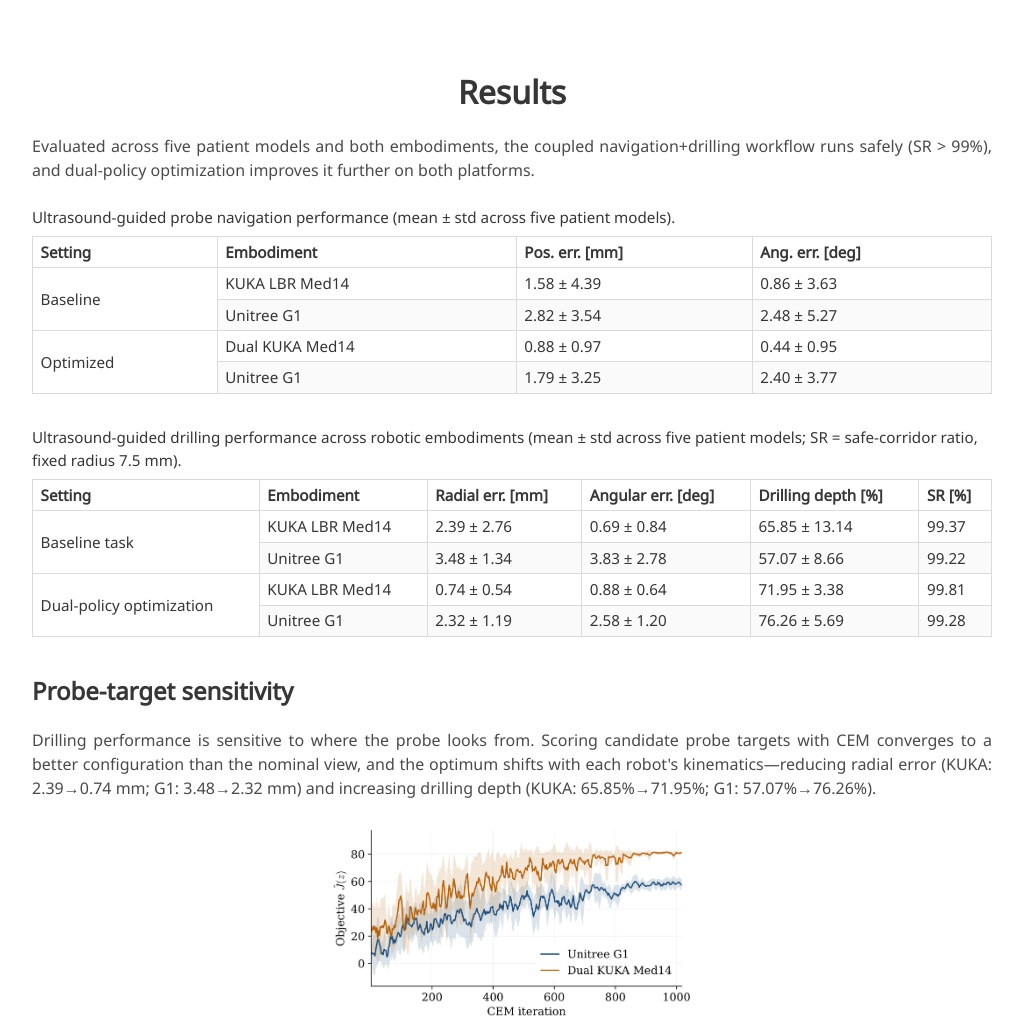
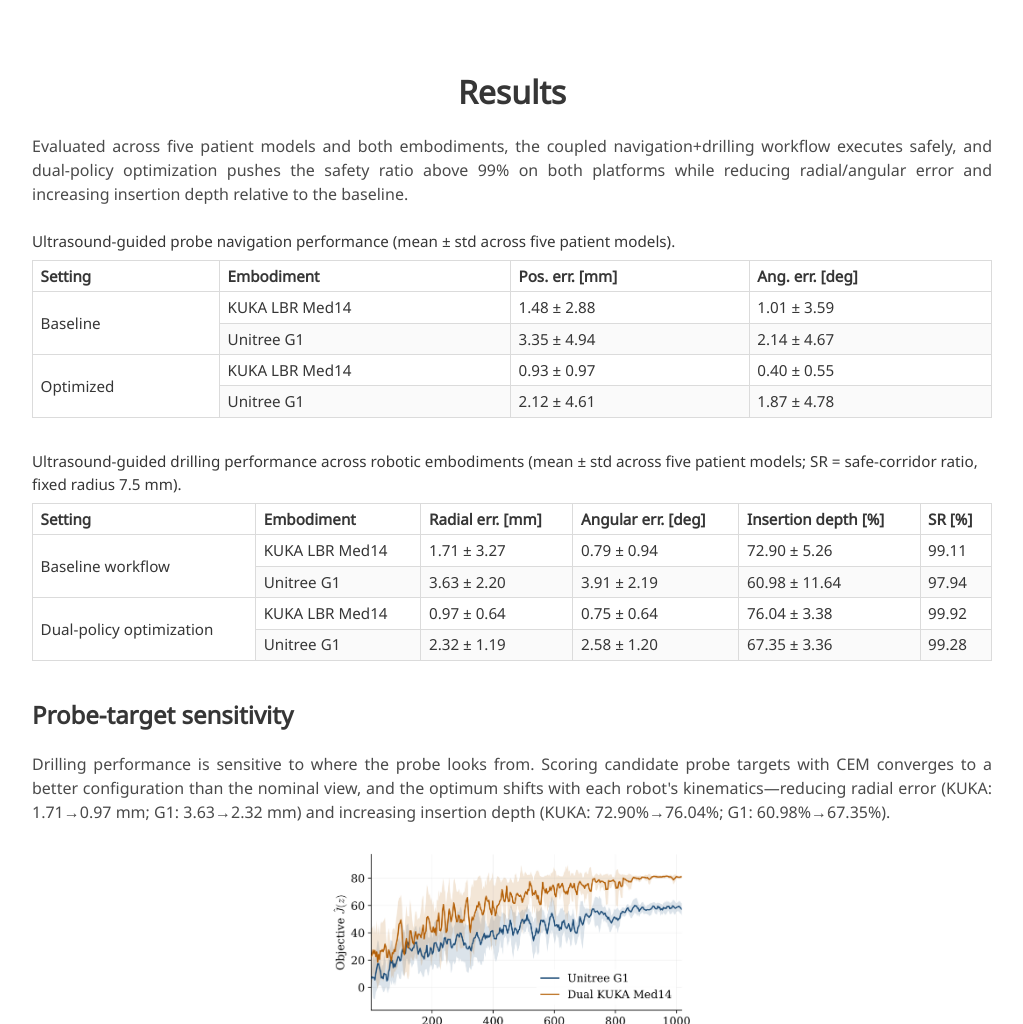
Before and after one commit to SonoSurgeon/sonosurgeon.github.io, a plain HTML site: page index.html in a window 1280 px wide. Shown: the part 3340-4364 px from the top of the page, without its empty margins (128-1151 px from the left). Drawn offline with nearby package versions, Linux system fonts and the light colour scheme; some icons are missing; a web font is replaced by a local one.

Commit message:
updates results

```diff
--- a/index.html
+++ b/index.html
@@ -192,7 +192,7 @@
 
         <div class="content has-text-justified">
           <p>
-            Evaluated across five patient models and both embodiments, the coupled navigation+drilling workflow runs safely (SR&nbsp;&gt;&nbsp;99%), and dual-policy optimization improves it further on both platforms.
+            Evaluated across five patient models and both embodiments, the coupled navigation+drilling workflow executes safely, and dual-policy optimization pushes the safety ratio above 99% on both platforms while reducing radial/angular error and increasing insertion depth relative to the baseline.
           </p>
         </div>
 
@@ -205,10 +205,10 @@
               <tr><th>Setting</th><th>Embodiment</th><th>Pos. err. [mm]</th><th>Ang. err. [deg]</th></tr>
             </thead>
             <tbody>
-              <tr><td rowspan="2">Baseline</td><td>KUKA LBR Med14</td><td>1.58 &plusmn; 4.39</td><td>0.86 &plusmn; 3.63</td></tr>
-              <tr><td>Unitree G1</td><td>2.82 &plusmn; 3.54</td><td>2.48 &plusmn; 5.27</td></tr>
-              <tr><td rowspan="2">Optimized</td><td>Dual KUKA Med14</td><td>0.88 &plusmn; 0.97</td><td>0.44 &plusmn; 0.95</td></tr>
-              <tr><td>Unitree G1</td><td>1.79 &plusmn; 3.25</td><td>2.40 &plusmn; 3.77</td></tr>
+              <tr><td rowspan="2">Baseline</td><td>KUKA LBR Med14</td><td>1.48 &plusmn; 2.88</td><td>1.01 &plusmn; 3.59</td></tr>
+              <tr><td>Unitree G1</td><td>3.35 &plusmn; 4.94</td><td>2.14 &plusmn; 4.67</td></tr>
+              <tr><td rowspan="2">Optimized</td><td>KUKA LBR Med14</td><td>0.93 &plusmn; 0.97</td><td>0.40 &plusmn; 0.55</td></tr>
+              <tr><td>Unitree G1</td><td>2.12 &plusmn; 4.61</td><td>1.87 &plusmn; 4.78</td></tr>
             </tbody>
           </table>
         </div>
@@ -219,13 +219,13 @@
               Ultrasound-guided drilling performance across robotic embodiments (mean &plusmn; std across five patient models; SR = safe-corridor ratio, fixed radius 7.5&nbsp;mm).
             </caption>
             <thead>
-              <tr><th>Setting</th><th>Embodiment</th><th>Radial err. [mm]</th><th>Angular err. [deg]</th><th>Drilling depth [%]</th><th>SR [%]</th></tr>
+              <tr><th>Setting</th><th>Embodiment</th><th>Radial err. [mm]</th><th>Angular err. [deg]</th><th>Insertion depth [%]</th><th>SR [%]</th></tr>
             </thead>
             <tbody>
-              <tr><td rowspan="2">Baseline task</td><td>KUKA LBR Med14</td><td>2.39 &plusmn; 2.76</td><td>0.69 &plusmn; 0.84</td><td>65.85 &plusmn; 13.14</td><td>99.37</td></tr>
-              <tr><td>Unitree G1</td><td>3.48 &plusmn; 1.34</td><td>3.83 &plusmn; 2.78</td><td>57.07 &plusmn; 8.66</td><td>99.22</td></tr>
-              <tr><td rowspan="2">Dual-policy optimization</td><td>KUKA LBR Med14</td><td>0.74 &plusmn; 0.54</td><td>0.88 &plusmn; 0.64</td><td>71.95 &plusmn; 3.38</td><td>99.81</td></tr>
-              <tr><td>Unitree G1</td><td>2.32 &plusmn; 1.19</td><td>2.58 &plusmn; 1.20</td><td>76.26 &plusmn; 5.69</td><td>99.28</td></tr>
+              <tr><td rowspan="2">Baseline workflow</td><td>KUKA LBR Med14</td><td>1.71 &plusmn; 3.27</td><td>0.79 &plusmn; 0.94</td><td>72.90 &plusmn; 5.26</td><td>99.11</td></tr>
+              <tr><td>Unitree G1</td><td>3.63 &plusmn; 2.20</td><td>3.91 &plusmn; 2.19</td><td>60.98 &plusmn; 11.64</td><td>97.94</td></tr>
+              <tr><td rowspan="2">Dual-policy optimization</td><td>KUKA LBR Med14</td><td>0.97 &plusmn; 0.64</td><td>0.75 &plusmn; 0.64</td><td>76.04 &plusmn; 3.38</td><td>99.92</td></tr>
+              <tr><td>Unitree G1</td><td>2.32 &plusmn; 1.19</td><td>2.58 &plusmn; 1.20</td><td>67.35 &plusmn; 3.36</td><td>99.28</td></tr>
             </tbody>
           </table>
         </div>
@@ -233,7 +233,7 @@
         <h3 class="title is-4" style="margin-top: 2.5rem;">Probe-target sensitivity</h3>
         <div class="content has-text-justified">
           <p>
-            Drilling performance is sensitive to where the probe looks from. Scoring candidate probe targets with CEM converges to a better configuration than the nominal view, and the optimum shifts with each robot's kinematics&mdash;reducing radial error (KUKA: 2.39&rarr;0.74&nbsp;mm; G1: 3.48&rarr;2.32&nbsp;mm) and increasing drilling depth (KUKA: 65.85%&rarr;71.95%; G1: 57.07%&rarr;76.26%).
+            Drilling performance is sensitive to where the probe looks from. Scoring candidate probe targets with CEM converges to a better configuration than the nominal view, and the optimum shifts with each robot's kinematics&mdash;reducing radial error (KUKA: 1.71&rarr;0.97&nbsp;mm; G1: 3.63&rarr;2.32&nbsp;mm) and increasing insertion depth (KUKA: 72.90%&rarr;76.04%; G1: 60.98%&rarr;67.35%).
           </p>
         </div>
         <div class="columns is-centered is-vcentered">
```
